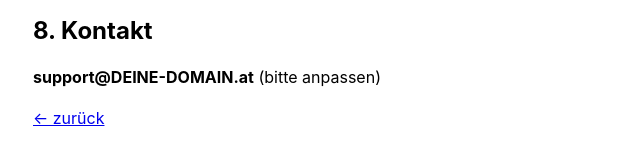
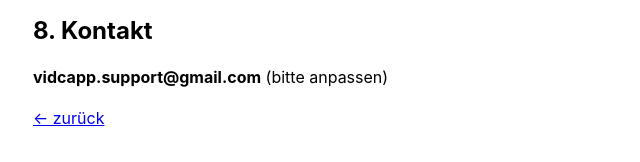
Before and after one commit to vidcapp/vidcapp-legal, a plain HTML site: page terms.html in a window 1280 px wide. Shown: the part 1012-1174 px from the top of the page, 157-797 px from the left. Drawn offline with Linux system fonts and the light colour scheme.

Commit message:
terms.html

```diff
--- a/terms.html
+++ b/terms.html
@@ -58,7 +58,7 @@
   <p>Wir können Funktionen und diese Bedingungen anpassen. Das Datum oben zeigt den Stand.</p>
 
   <h2>8. Kontakt</h2>
-  <p><b>support@DEINE-DOMAIN.at</b> (bitte anpassen)</p>
+  <p><b>vidcapp.support@gmail.com</b> (bitte anpassen)</p>
 
   <p class="muted"><a href="./index.html">← zurück</a></p>
 </body>
```
